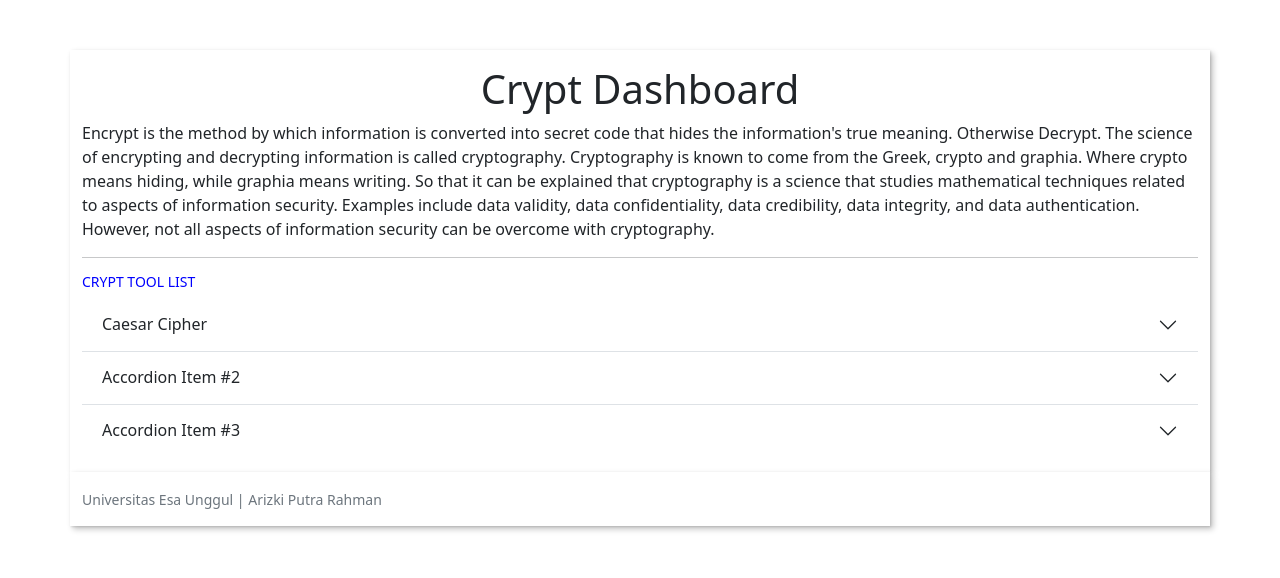
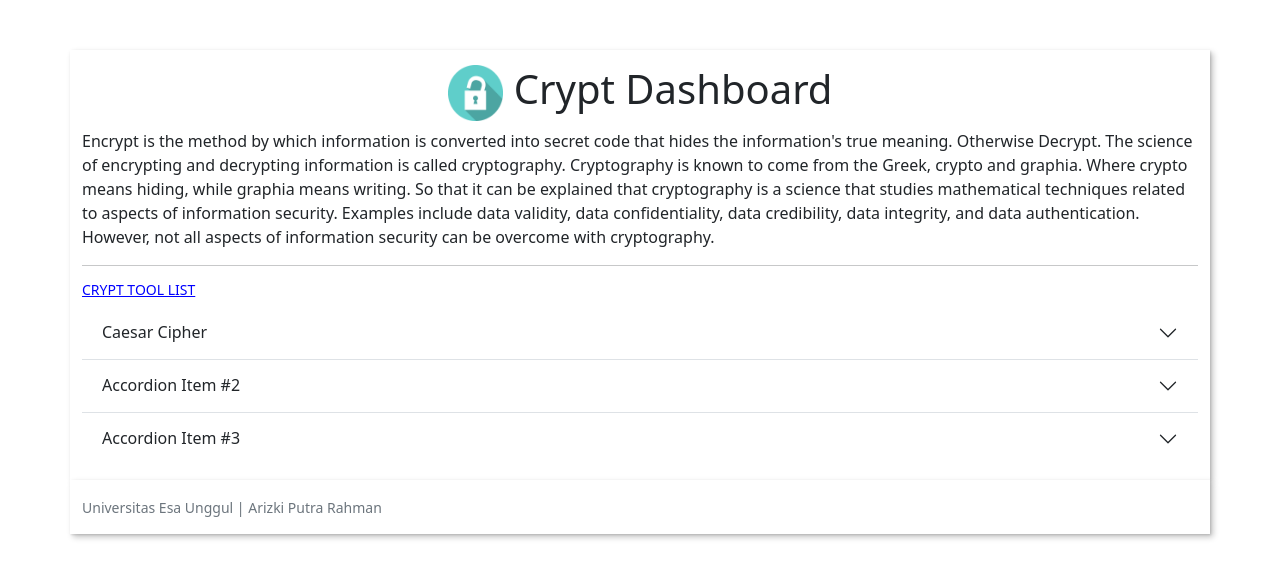
Before and after one commit to arizkinewbie/Crypt, a plain HTML site: page index.html in a window 1280 px wide. Drawn offline with nearby package versions, Linux system fonts and the light colour scheme.

Commit message:
Add Favicon ke index

```diff
--- a/index.html
+++ b/index.html
@@ -29,7 +29,7 @@
   </head>
   <body>
     <div class="container">
-      <h1 class="text-center">Crypt Dashboard</h1>
+      <h1 class="text-center"><img src="favicon.ico" style="width: 5%;" alt="icon"> Crypt Dashboard</h1>
 
       <p>
         Encrypt is the method by which information is converted into secret code that hides the information's true meaning. Otherwise Decrypt. The science of encrypting and decrypting information is called cryptography. Cryptography is
@@ -37,7 +37,7 @@
         information security. Examples include data validity, data confidentiality, data credibility, data integrity, and data authentication. However, not all aspects of information security can be overcome with cryptography.
       </p>
       <hr />
-      <h2 class="subheader color-blue">Crypt Tool List</h2>
+      <h2 class="subheader color-blue"><u>Crypt Tool List</u></h2>
       <div class="accordion accordion-flush" id="accordionFlushExample">
         <div class="accordion-item">
           <h2 class="accordion-header" id="flush-headingOne">
```
